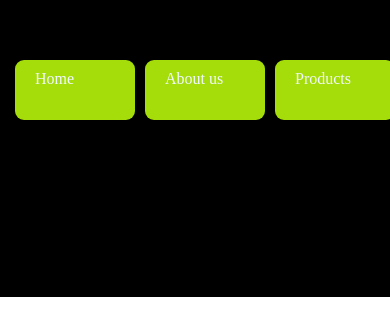
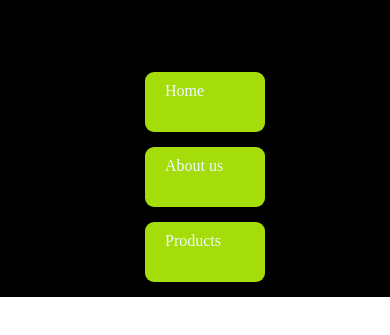
Before and after one commit to tron01/HtmlCss, a plain HTML site: page flex.html in a window 390 px wide. Shown: the part 123-458 px from the top of the page. Drawn offline with Linux system fonts and the light colour scheme.

Commit message:
flex container props info

```diff
--- a/flex.html
+++ b/flex.html
@@ -19,8 +19,10 @@
             height: 400px;
             background-color: black;
             flex-direction: row;
+            /* justify-content x a-xis in row*/
             justify-content: flex-end;
             padding: 10px;
+            /* align-items y a-xis in row*/
             align-items: end;
         }
 
@@ -41,9 +43,11 @@
         /* Responsive layout - makes a one column layout instead of a two-column layout */
         @media (max-width: 800px) {
             .flex-container {
-                flex-direction: row;
-                align-content: center;
-                justify-content: center;
+                flex-direction: column;
+                /* justify-content y a-xis in column*/
+                justify-content: flex-end;
+                /* align-items x a-xis in column*/
+                align-items: center;
             }
 
             .items {
```
